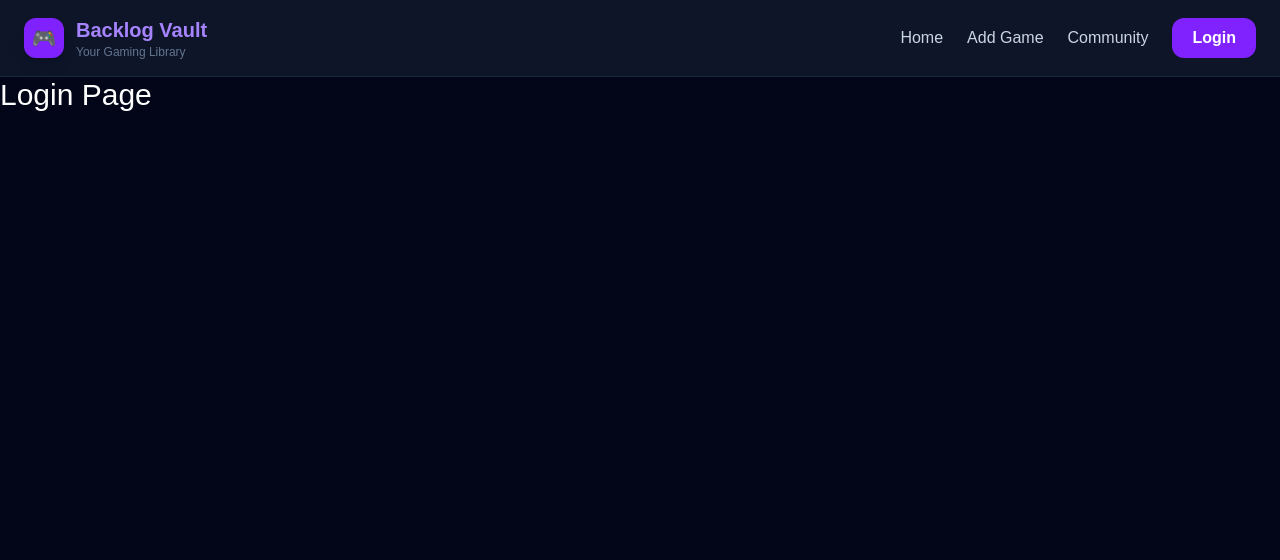
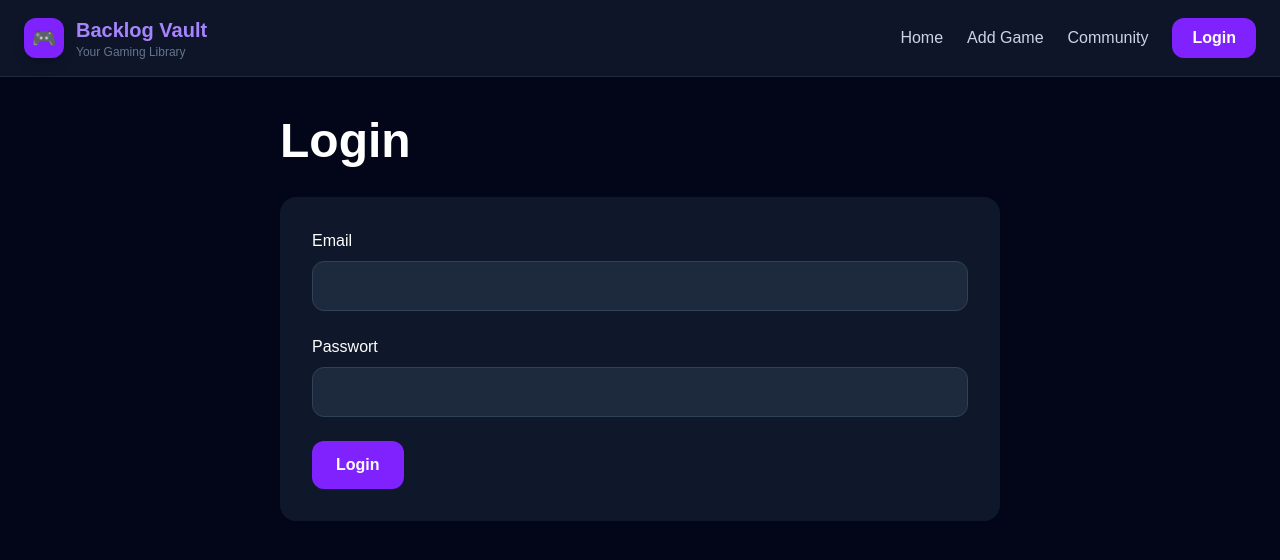
Before and after one commit to joreut728-cmd/backlog-vault, a React (Vite) app: page /login in a window 1280 px wide. Shown: the top 560 px of the page. Built offline with nearby package versions, Linux system fonts and the light colour scheme.

Commit message:
Loginpage erstellt

```diff
--- a/src/pages/LoginPage.jsx
+++ b/src/pages/LoginPage.jsx
@@ -1,8 +1,57 @@
-function LoginPage () {
-    return (
-        <div className="text-white text-3xl">
-            Login Page
+import { useState } from "react";
+
+function LoginPage() {
+  const [title, setTitle] = useState("");
+  const [genre, setGenre] = useState("");
+
+  const handleSubmit = (event) => {
+    event.preventDefault();
+
+    console.log({
+      title,
+      genre,
+    });
+  };
+
+  return (
+    <section className="mx-auto max-w-3xl px-6 py-10">
+      <h1 className="mb-8 text-5xl font-bold">Login</h1>
+
+      <form
+        onSubmit={handleSubmit}
+        className="space-y-6 rounded-2xl bg-slate-900 p-8"
+      >
+        <div>
+          <label className="mb-2 block">Email</label>
+
+          <input
+            type="text"
+            value={title}
+            onChange={(event) => setTitle(event.target.value)}
+            className="w-full rounded-xl border border-slate-700 bg-slate-800 p-3"
+          />
         </div>
-    );
+
+        <div>
+          <label className="mb-2 block">Passwort</label>
+
+          <input
+            type="text"
+            value={genre}
+            onChange={(event) => setGenre(event.target.value)}
+            className="w-full rounded-xl border border-slate-700 bg-slate-800 p-3"
+          />
+        </div>
+
+        <button
+          type="submit"
+          className="rounded-xl cursor-pointer bg-violet-600 px-6 py-3 font-semibold hover:bg-violet-500"
+        >
+          Login
+        </button>
+      </form>
+    </section>
+  );
 }
+
 export default LoginPage;
```
